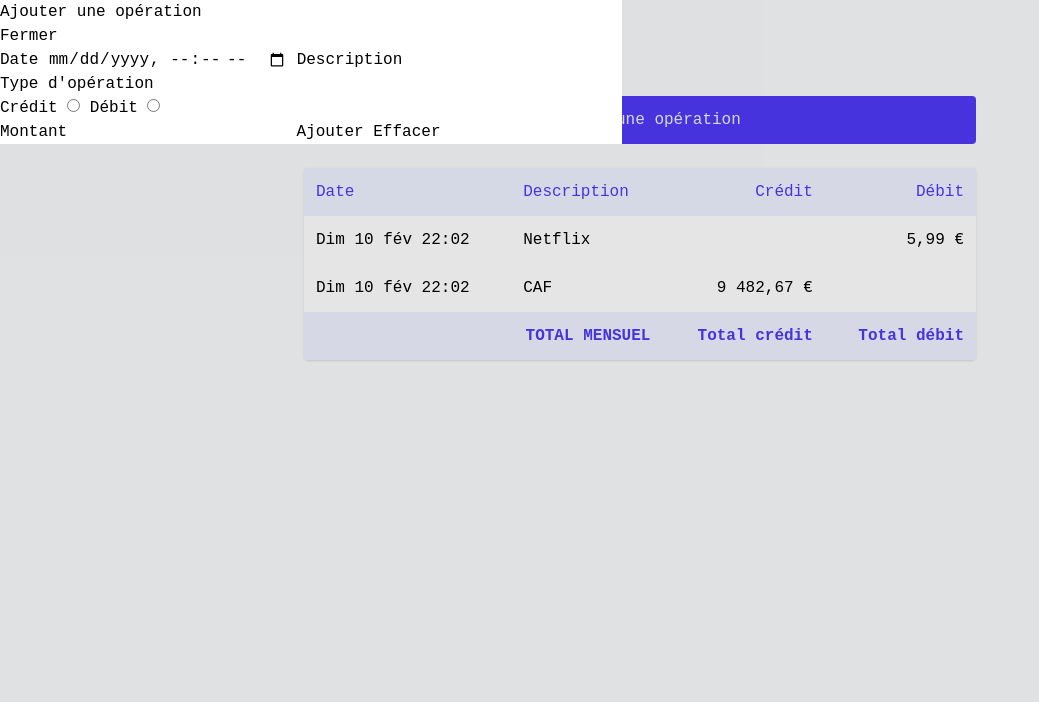
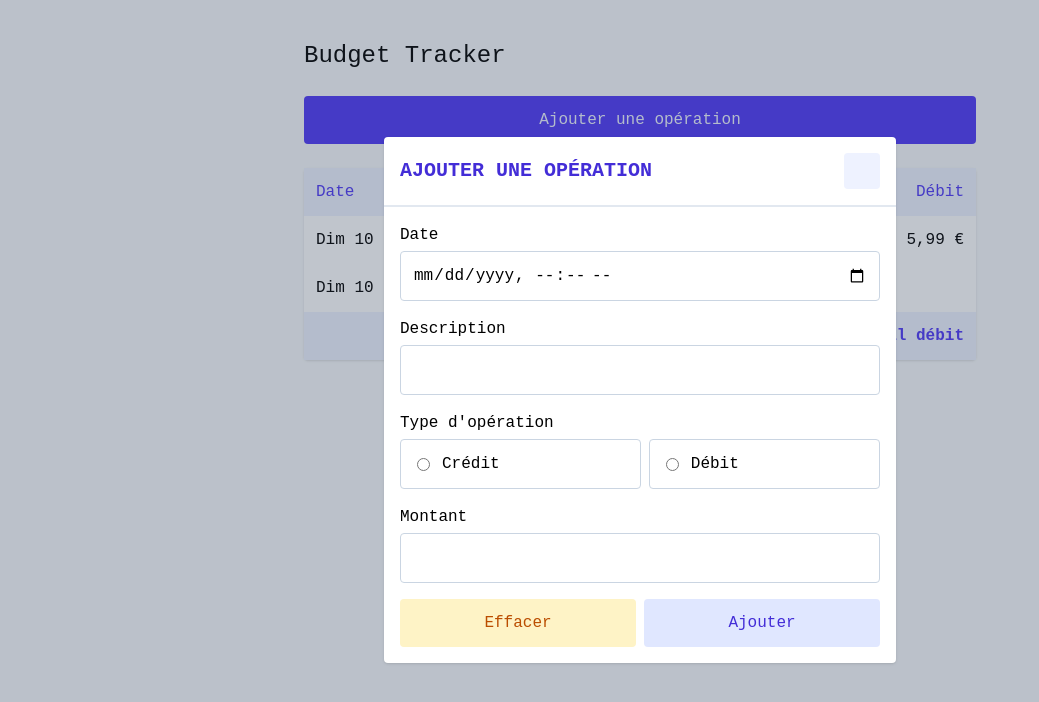
Before and after one commit to valmri/budget-tracker, a website built with Vite: page index.html in a window 1280 px wide. Both pictures are taken after a click on the button "Ajouter une opération". Shown: the whole page, without its empty margins (0-1039 px from the left). Built offline with nearby package versions, Linux system fonts and the light colour scheme.

Commit message:
feat: style dialogs

```diff
--- a/index.html
+++ b/index.html
@@ -7,18 +7,18 @@
 		<script type="module" src="/src/main.ts" defer></script>
 	</head>
 	<body class="bg-slate-50">
-    <main class="max-w-2xl mx-auto my-10">
+		<main class="mx-auto my-10 max-w-2xl">
 			<h1 class="text-2xl">Budget Tracker</h1>
 
 			<button
 				type="button"
-        class="my-6 w-full p-3 text-center bg-indigo-600 text-indigo-50 rounded hover:bg-indigo-700 transition-colors"
+				class="my-6 w-full rounded bg-indigo-600 p-3 text-center text-indigo-50 transition-colors hover:bg-indigo-700"
 				data-modal-id="add-operation-modal"
 			>
 				Ajouter une opération
 			</button>
 
-      <table class="w-full p-4 rounded bg-white shadow">
+			<table class="w-full rounded bg-white p-4 shadow">
 				<thead class="bg-indigo-50 text-indigo-600">
 					<tr>
 						<th class="p-3 text-left font-medium">Date</th>
@@ -42,7 +42,7 @@
 						<td class="p-3 text-right"></td>
 					</tr>
 				</tbody>
-        <tfoot class="bg-indigo-50 text-indigo-600 font-bold">
+				<tfoot class="bg-indigo-50 font-bold text-indigo-600">
 					<tr>
 						<td class="p-3 text-right uppercase" colspan="2">Total mensuel</td>
 						<td class="p-3 text-right">Total crédit</td>
@@ -51,57 +51,88 @@
 				</tfoot>
 			</table>
 
-      <dialog id="add-operation-modal">
-        <h2>Ajouter une opération</h2>
-        <button type="button" data-close>Fermer</button>
+			<dialog
+				id="add-operation-modal"
+				class="w-full max-w-lg rounded shadow-sm backdrop:bg-slate-700 backdrop:opacity-30"
+			>
+				<div class="flex items-center justify-between border-b-2 border-slate-200 p-4">
+					<h2 class="text-xl font-semibold text-indigo-700 uppercase">Ajouter une opération</h2>
+					<button
+						type="button"
+						class="rounded bg-indigo-50 p-2 text-indigo-700 transition-colors hover:bg-indigo-100"
+						data-close
+						aria-label="Fermer"
+					>
+						<svg class="size-5" aria-hidden="true">
+							<use href="#x-mark"></use>
+						</svg>
+					</button>
+				</div>
 
-        <form>
+				<form class="grid gap-4 p-4">
+					<div class="grid gap-1">
 						<label for="operation-date">Date</label>
 						<input
 							type="datetime-local"
 							name="operation-date"
 							id="operation-date"
+							class="rounded border border-slate-300 p-3"
 							required
 						/>
+					</div>
 
+					<div class="grid gap-1">
 						<label for="operation-description">Description</label>
 						<input
 							type="text"
 							id="operation-description"
 							name="operation-description"
+							class="rounded border border-slate-300 p-3"
 							required
 						/>
+					</div>
 
 					<fieldset>
-            <legend>Type d'opération</legend>
+						<legend class="mb-1">Type d'opération</legend>
 
-            <label for="operation-type--credit">Crédit</label>
-            <input
-              type="radio"
-              name="operation-type"
-              id="operation-type--credit"
-              required
-            />
+						<div class="flex items-center gap-2">
+							<label class="flex grow items-center gap-3 rounded border border-slate-300 px-4 py-3">
+								<input type="radio" name="operation-type" id="operation-type--credit" required />
+								<span>Crédit</span>
+							</label>
 
-            <label for="operation-type--debit">Débit</label>
-            <input
-              type="radio"
-              name="operation-type"
-              id="operation-type--debit"
-              required
-            />
+							<label class="flex grow items-center gap-3 rounded border border-slate-300 px-4 py-3">
+								<input type="radio" name="operation-type" id="operation-type--debit" required />
+								<span>Débit</span>
+							</label>
+						</div>
 					</fieldset>
 
+					<div class="grid gap-1">
 						<label for="operation-amount">Montant</label>
 						<input
 							type="number"
 							id="operation-amount"
 							name="operation-amount"
+							class="rounded border border-slate-300 p-3 text-right"
 							required
 						/>
+					</div>
 
-          <button type="submit">Ajouter</button>
-          <button type="reset">Effacer</button>
+					<div class="flex items-center gap-2">
+						<button
+							type="reset"
+							class="grow rounded bg-amber-100 p-3 text-center text-amber-700 transition-colors hover:bg-amber-200"
+						>
+							Effacer
+						</button>
+						<button
+							type="submit"
+							class="grow rounded bg-indigo-100 p-3 text-center text-indigo-700 transition-colors hover:bg-indigo-200"
+						>
+							Ajouter
+						</button>
+					</div>
 				</form>
 			</dialog>
 		</main>
--- a/src/style.css
+++ b/src/style.css
@@ -1,5 +1,11 @@
-@import "tailwindcss";
+@import 'tailwindcss';
 
 @theme {
-  --font-sans: "Geist Mono Variable", monospace;
+	--font-sans: 'Geist Mono Variable', monospace;
 }
+
+@layer base {
+	dialog {
+		margin: auto;
+	}
+}
```
Lines whose indentation alone changed are shown as unchanged.
